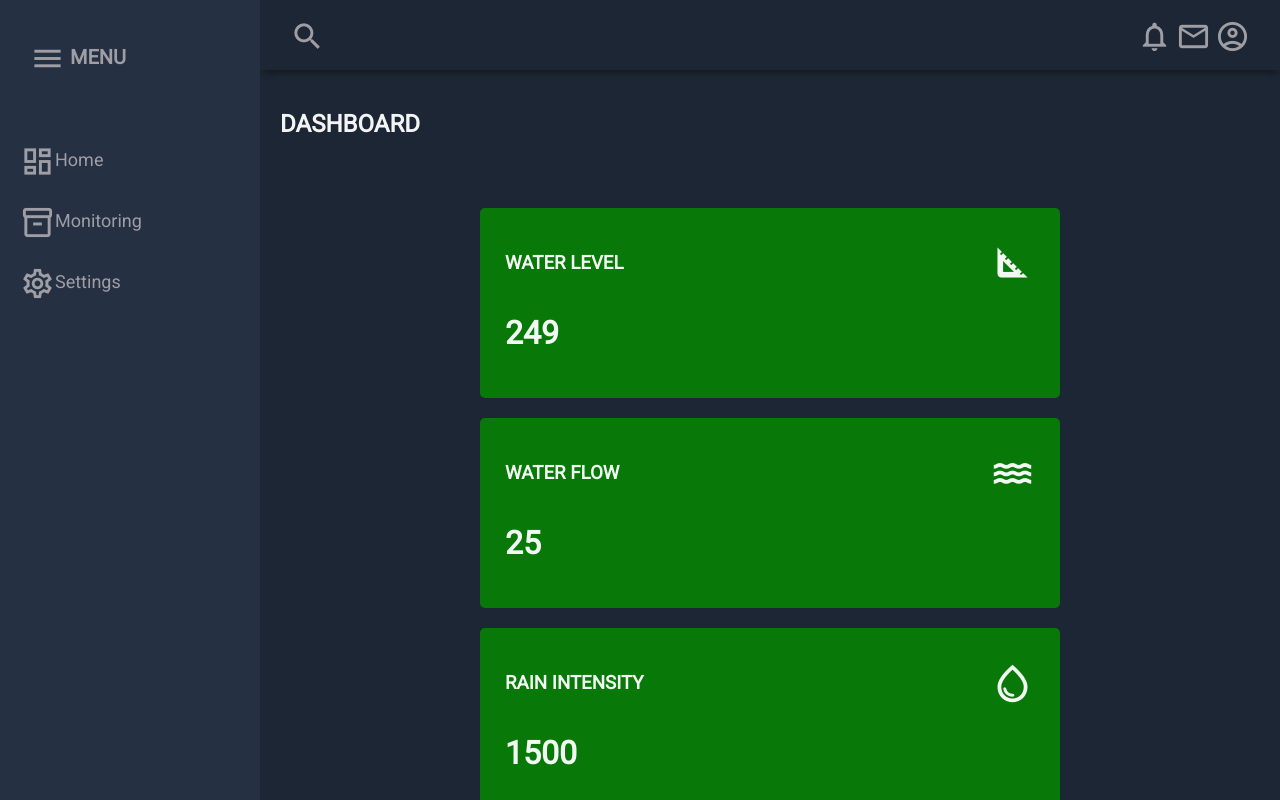
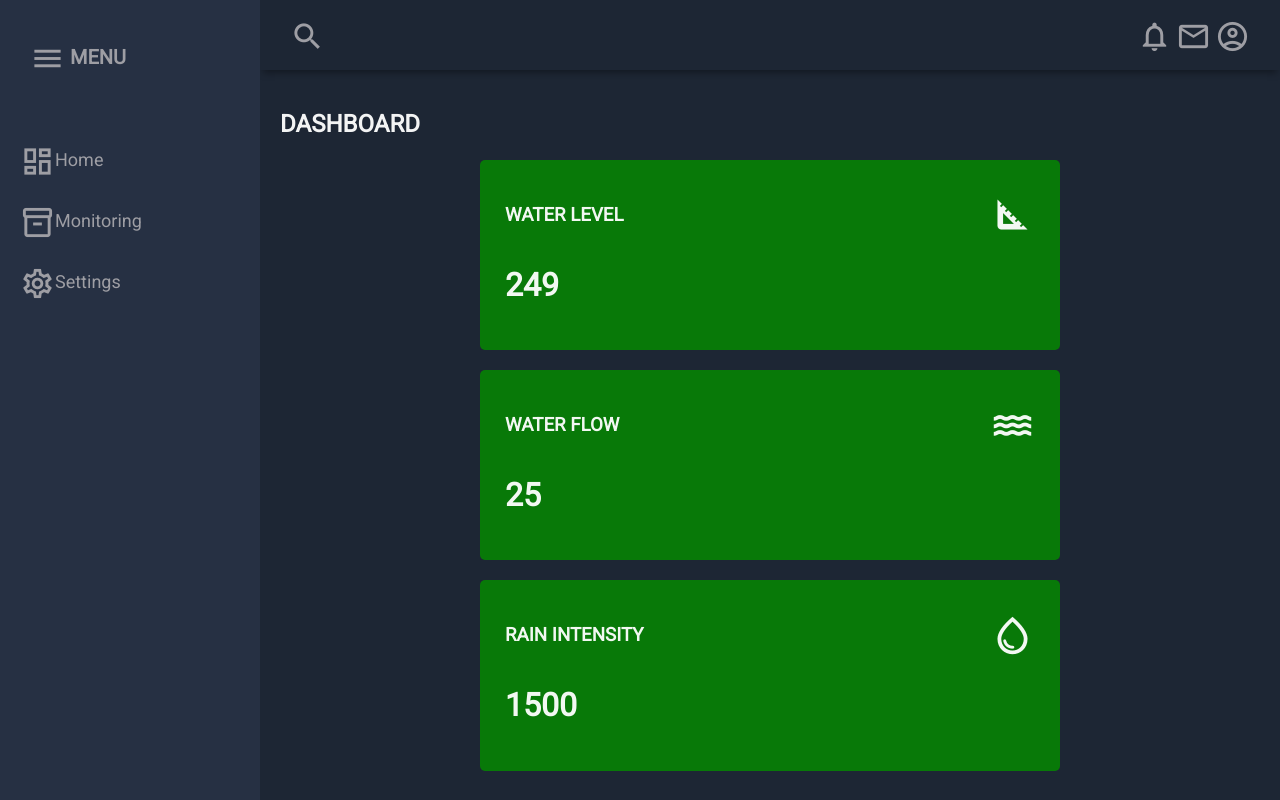
Before and after one commit to john123911/Micro-Website, a plain HTML site: page index.html in a window 1280 px wide. Drawn offline with nearby package versions, Linux system fonts and the light colour scheme.

Commit message:
tweaking maring

```diff
--- a/css/styles.css
+++ b/css/styles.css
@@ -121,7 +121,7 @@ body{
     display: grid;
     grid-template-rows: 1fr 1fr 1fr;
     gap: 20px;
-    margin: 50px 200px 200px 200px;
+    margin: 2px 200px 5px 200px;
 }
 
 .card{
```
